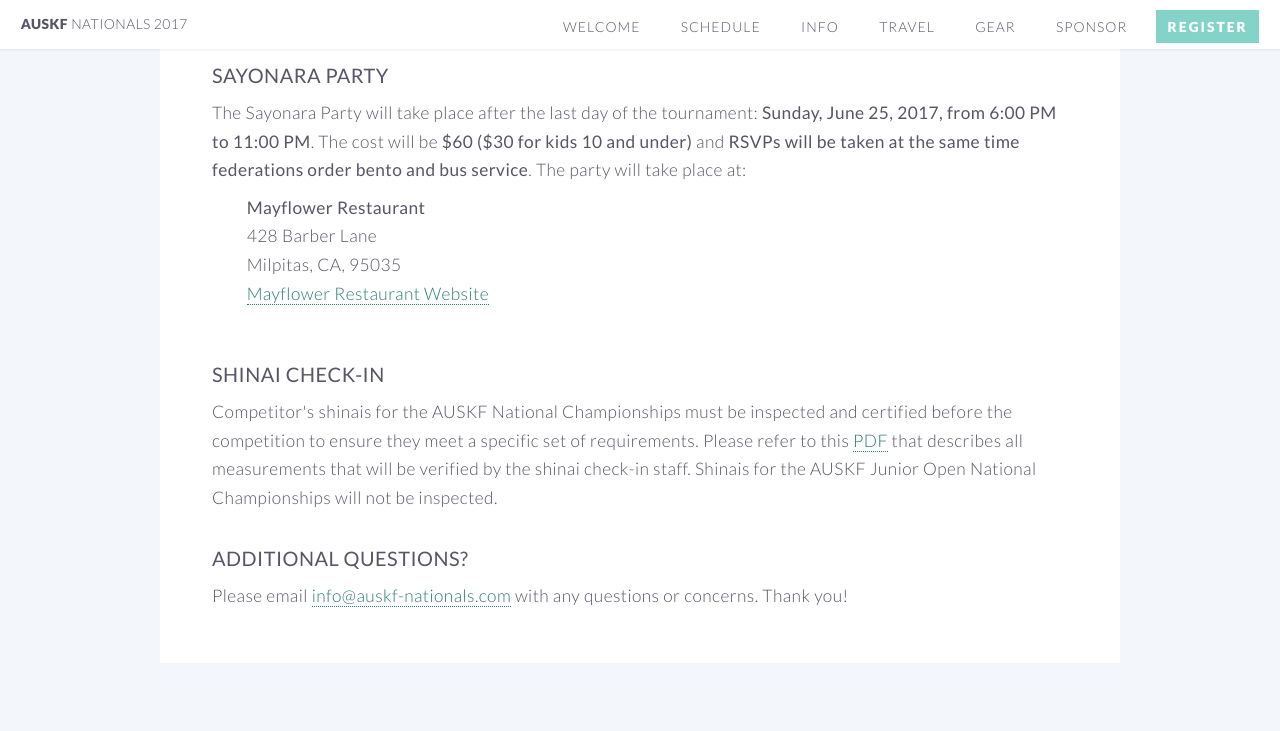
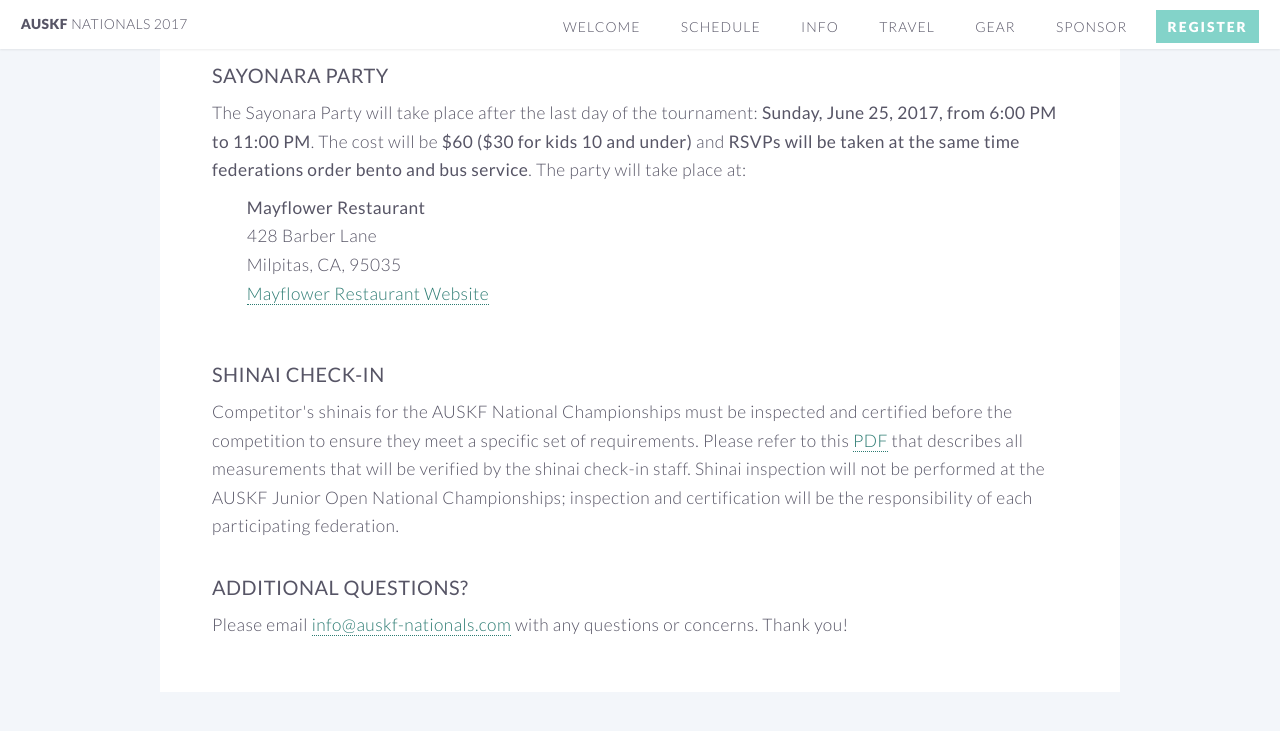
Before and after one commit to auskf-web/auskf-nationals.github.io, a Jekyll site: the page built from info.html, in a window 1280 px wide and 900 px high, scrolled down 5113 px. Shown: the top 731 px of the window. Built offline with Jekyll 4.4.1, drawn with Linux system fonts in a browser that asks for light colours.

Commit message:
Update shinai check in

```diff
--- a/info.html
+++ b/info.html
@@ -193,7 +193,7 @@ th, td {
 				<header style="margin-bottom: 8px;"><h3><b>Shinai Check-In</b></h3></header>
 				Competitor's shinais for the AUSKF National Championships must be inspected and certified before the competition to ensure they meet a specific set of requirements.
 				Please refer to this <a href="assets/shinai.pdf" target=_blank>PDF</a> that describes all measurements that will be verified by the shinai check-in staff.
-				Shinais for the AUSKF Junior Open National Championships will not be inspected.
+				Shinai inspection will not be performed at the AUSKF Junior Open National Championships; inspection and certification will be the responsibility of each participating federation.
 				<br>
 
 				<br><a name="questions"><h1 style="padding-top: 50px; margin-top: -50px;"></h1></a>
```
